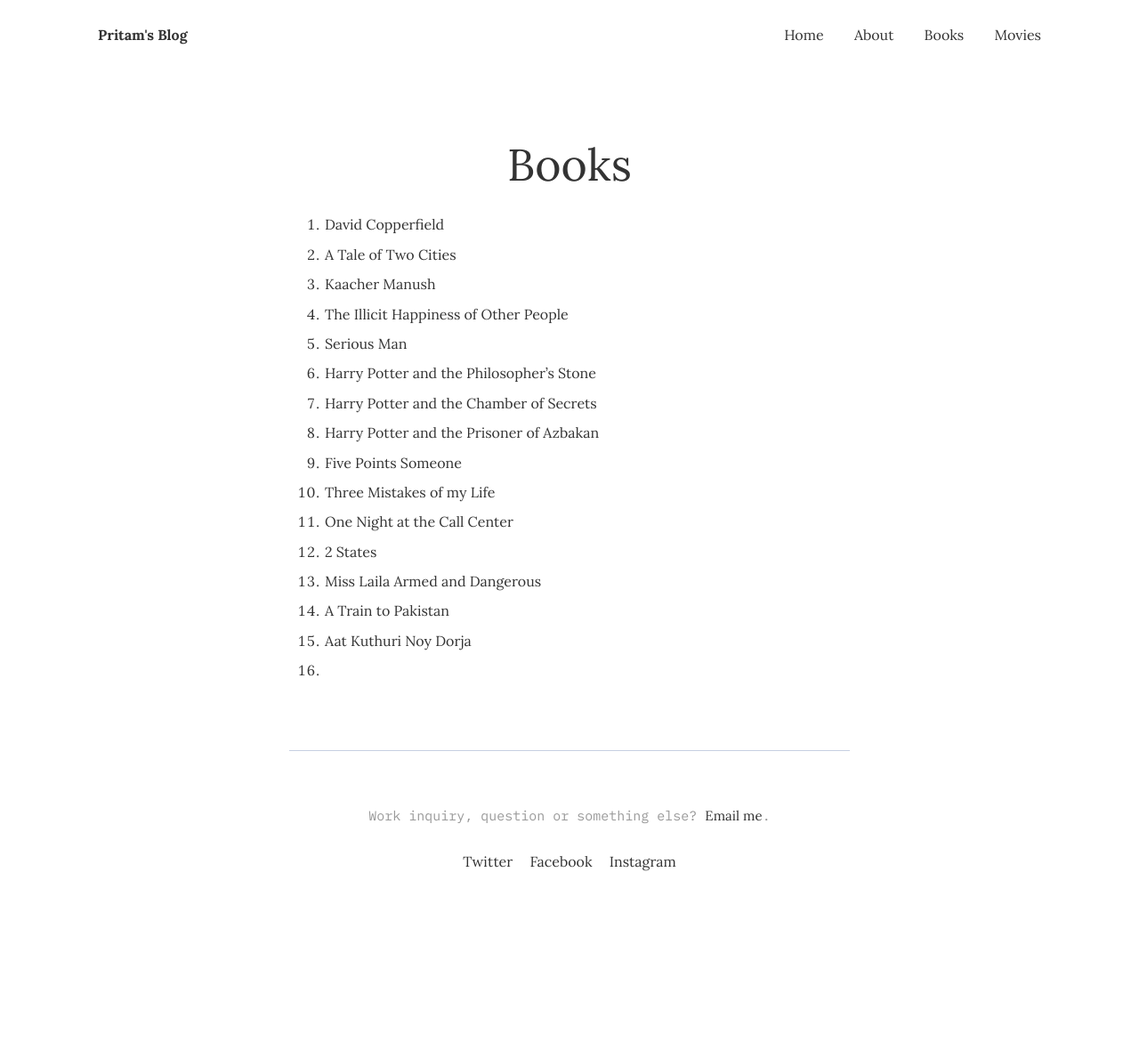
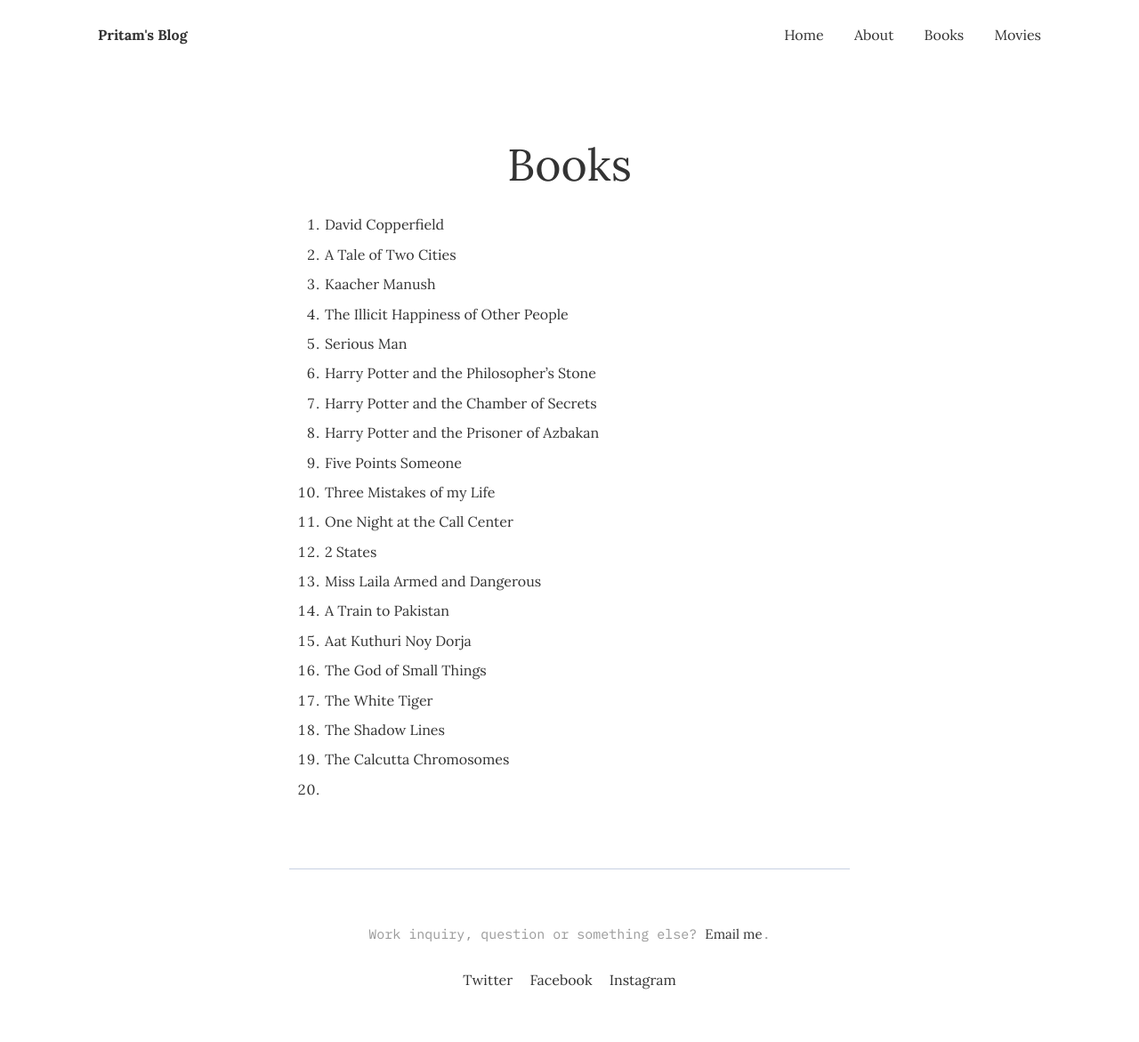
Before and after one commit to argumentativeyouth/pblog, a Jekyll site: the page built from _pages/books.md, in a window 1280 px wide. Shown: the whole page at 89% size. Built offline with Jekyll 4.4.1, drawn with Linux system fonts in a browser that asks for light colours; before the commit the page ends 1037 px from its top, so only the background shows below that.

Commit message:
Update books.md

```diff
--- a/_pages/books.md
+++ b/_pages/books.md
@@ -19,4 +19,8 @@
 13. Miss Laila Armed and Dangerous
 14. A Train to Pakistan
 15. Aat Kuthuri Noy Dorja
-16.
+16. The God of Small Things
+17. The White Tiger
+18. The Shadow Lines
+19. The Calcutta Chromosomes
+20.
```
